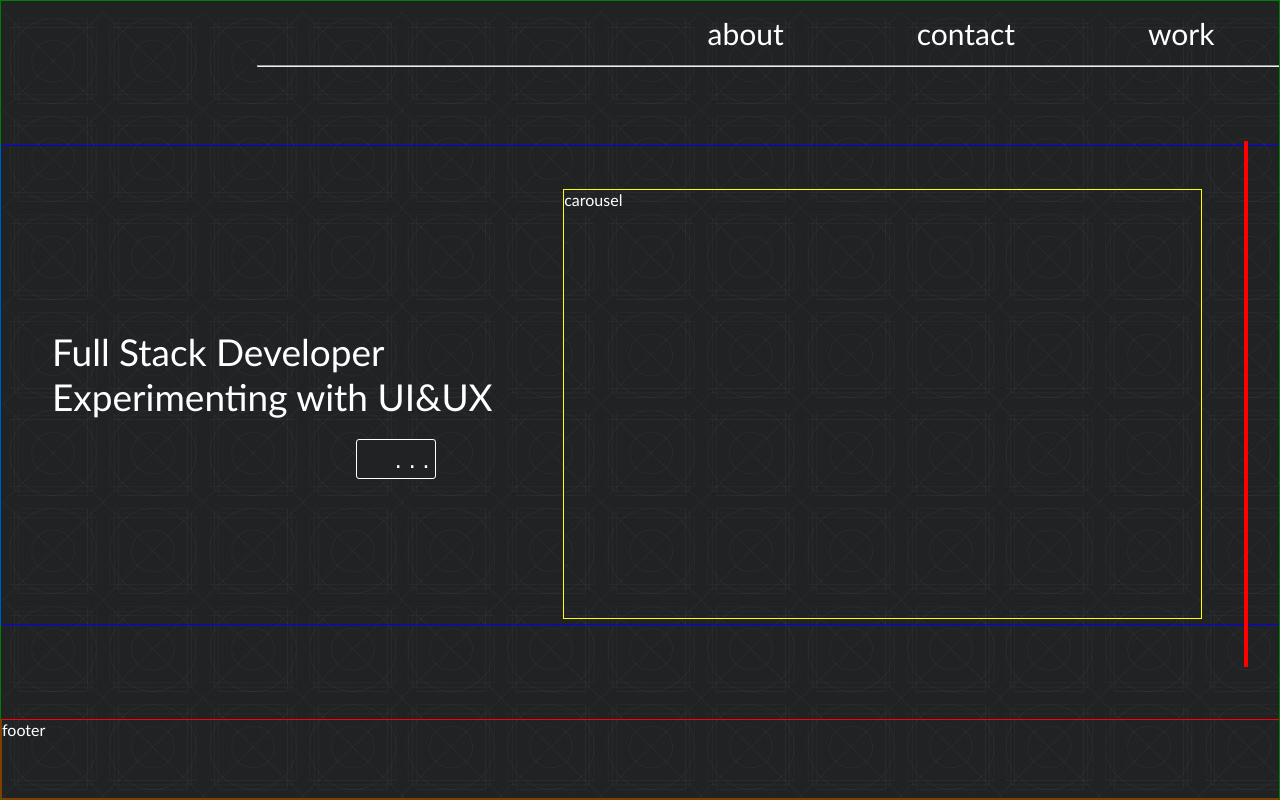
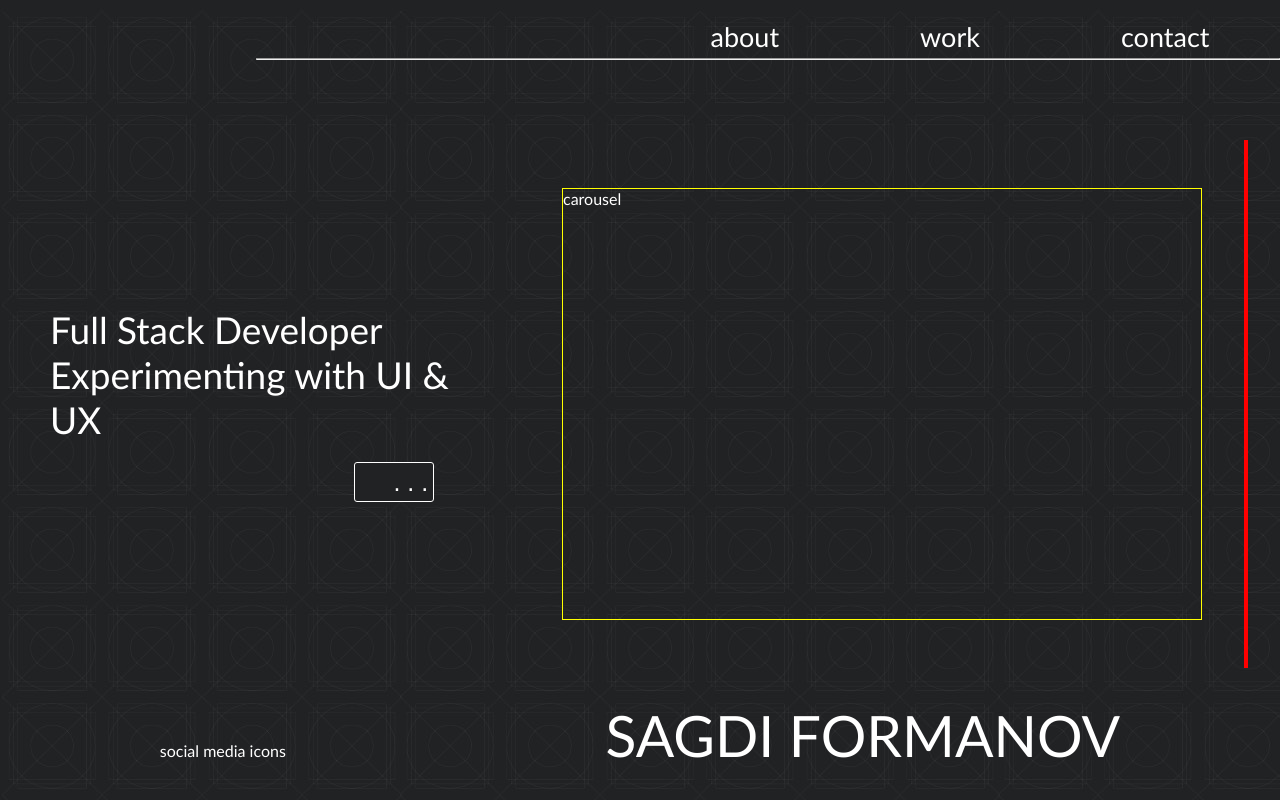
Before and after one commit to sagdish/dev-portfolio, a React (Create React App) app: page / in a window 1280 px wide. Built offline with nearby package versions, Linux system fonts and the light colour scheme.

Commit message:
sceleton ready

```diff
--- a/package.json
+++ b/package.json
@@ -8,6 +8,7 @@
     "@testing-library/user-event": "^7.1.2",
     "react": "^16.13.0",
     "react-dom": "^16.13.0",
+    "react-responsive-carousel": "^3.2.7",
     "react-reveal": "^1.2.2",
     "react-scripts": "3.4.0"
   },
--- a/src/App.css
+++ b/src/App.css
@@ -13,7 +13,7 @@
   color: #ffffff;
   min-height: 100vh;
   background-image: url('img/bigmainBG.jpg');
-  border: 1px solid green;
+  /* border: 1px solid green; */
   padding-bottom: 100px;
   overflow: hidden;
 }
@@ -21,14 +21,14 @@
 /* navbar styles */
 .nav-bar {
   display: flex;
-  justify-content: space-evenly;
+  justify-content: center;
   flex-direction: column;
-  /* border: 1px solid red; */
   width: 100vw;
   height: 80px;
   position: fixed;
   top: 0;
   left: 0;
+  /* border: 1px solid red; */
 }
 .pages-title {
   display: flex;
@@ -37,11 +37,12 @@
   align-self: flex-end;
   /* border: 1px solid magenta; */
   width: 50%;
+  margin-bottom: 5px;
 }
 
 .pages-title h3 {
   font-weight: lighter;
-  font-size: 30px;
+  font-size: 27px;
 }
 
 .nav-bar .line {
@@ -53,14 +54,14 @@
 
 /* content styles */
 .content {
-  border: 1px solid blue;
   margin-top: 70px;
   display: flex;
   flex-flow: row wrap;
   width: 100vw;
-  /* min-height: 60vh; */
   height: 60vh;
   justify-content: center;
+  /* min-height: 60vh; */
+  /* border: 1px solid blue; */
 }
 
 .content-title {
@@ -68,10 +69,26 @@
   flex-direction: column;
   font-weight: lighter;
   font-size: 37px;
-  /* border: 1px solid lawngreen; */
   width: 40%;
   padding: 30px;
   margin: auto 20px;
+  /* border: 1px solid lawngreen; */
+}
+
+.content-carousel {
+  display: flex;
+  flex-direction: row;
+  width: 50%;
+  height: 90%;
+  margin: auto 10px;
+  border: 1px solid yellow;
+  /* min-height: 400px; */
+}
+
+.content-carousel_line {
+  border-right: 4px solid red;
+  height: 110%;
+  margin: -5px auto;
 }
 
 .content-title_button {
@@ -88,23 +105,34 @@
   margin-top: 20px;
   margin-right: 15%;
 }
+/* end of content styles */
 
-.content-carousel {
+/* Footer: */
+.footer {
   display: flex;
-  flex-direction: row;
-  border: 1px solid yellow;
-  width: 50%;
-  /* min-height: 400px; */
-  height: 90%;
-
-  margin: auto 10px;
+  flex-flow: row wrap;
+  position: absolute;
+  justify-content: space-around;
+  width: 100vw;
+  bottom: 0;
+  height: 100px;
+  /* border: 1px solid red; */
 }
 
-.content-carousel_line {
-  border-right: 4px solid red;
-  height: 110%;
-  margin: -5px auto;
+.footer-social {
+  align-self: center;
+  /* border: 1px solid yellow */
 }
+
+.footer-name {
+  align-self: center;
+  font-weight: lighter;
+  font-size: 57px;
+  margin-bottom: 30px;
+  /* border: 1px solid yellow; */
+}
+
+/* end of Footer */
 
 @media only screen and (max-width: 800px) {
   .pages-title {
@@ -132,15 +160,3 @@
     width: 100%;
   }
 }
-
-/* end of content styles */
-
-
-.footer {
-  display: flex;
-  position: absolute;
-  border: 1px solid red;
-  width: 100vw;
-  bottom: 0;
-  height: 80px;
-}
--- a/src/App.js
+++ b/src/App.js
@@ -8,12 +8,11 @@ import './App.css';
 
 function App() {
   return (
-      <Fade delay={1000} duration={4000}>
+      <Fade delay={1000} duration={1000}>
         <div className='main-container'>
           <Navbar />
           <Default />
-          {/* <div className='content'>main area</div> */}
-          <div className='footer'>footer</div>
+          <Footer />
         </div>
       </Fade>
   );
--- a/src/components/Footer.js
+++ b/src/components/Footer.js
@@ -2,8 +2,14 @@ import React from 'react';
 
 function Footer(props) {
   return (
-    <div>
-      this is footer
+    <div className='footer'>
+      <div className='footer-social'>
+        social media icons
+      </div>
+      <div className='footer-name'>
+        SAGDI FORMANOV
+      </div>
+
     </div>
   );
 }
--- a/src/components/Navbar.js
+++ b/src/components/Navbar.js
@@ -4,7 +4,7 @@ function Navbar() {
   return (
     <div className='nav-bar'>
       <div className='pages-title'>
-        <h3>about</h3><h3>contact</h3><h3>work</h3>
+        <h3>about</h3><h3>work</h3><h3>contact</h3>
       </div>
       <div className='line'>
         <hr/>
```
Also changed, not shown: src/pages/Default.js (+1 -7 lines), 1 other file (tests, documents, lock files or other folders).
